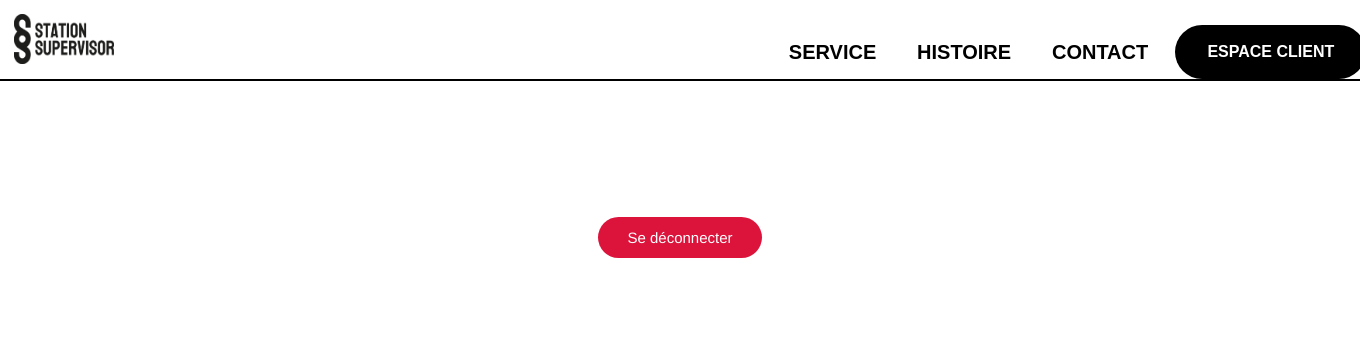
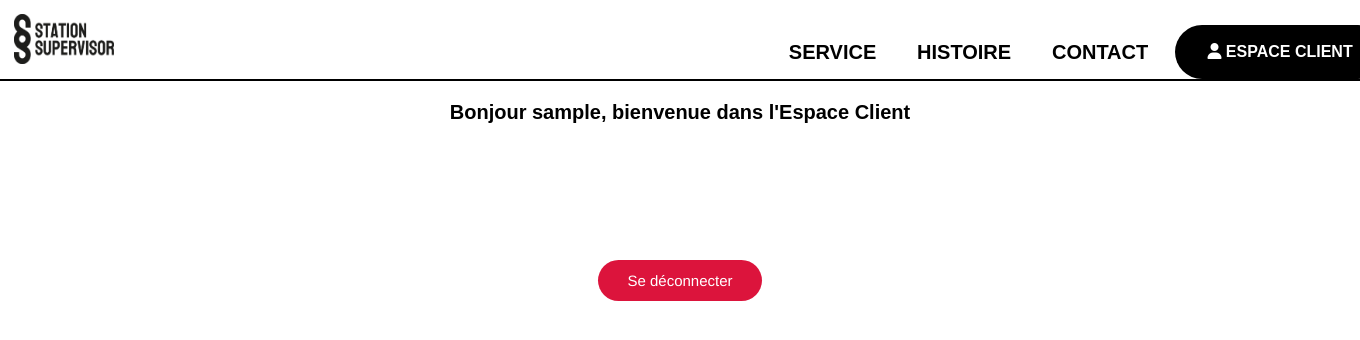
Before and after one commit to JupiterD-aurel/Supervision, a PHP site: page /client.php in a window 1360 px wide. Shown: the top 340 px of the page. Run offline with PHP 8.4, Linux system fonts and the light colour scheme; the visitor is signed in with stand-in values (Sample User, id 1); some libraries are stand-ins or nearby versions.

Commit message:
Bizarre bizarre

```diff
--- a/Site/Css/login.css
+++ b/Site/Css/login.css
@@ -101,3 +101,8 @@ form {
     font-family: "Helvetica";
     margin-top: 10%;
 }
+
+#hellotitle{
+    text-align: center;
+    margin-top: 2rem;
+}
--- a/Site/client.php
+++ b/Site/client.php
@@ -17,7 +17,7 @@ if($status == PHP_SESSION_NONE){
 <?php
 if(isset($_SESSION['username']))
 {
-    $d = 1;
+    $username = $_SESSION['username'];
 }
 else{
     header("Location: login.php");
@@ -26,6 +26,7 @@ else{
 
 <?php include('header.php')?>
 
+<h1 id="hellotitle">Bonjour <?php echo $username?>, bienvenue dans l'Espace Client</h1>
 <div id=logoutbutton>
     <a href="logout.php" id="logout">Se déconnecter</a>
 </div>
--- a/Site/header.php
+++ b/Site/header.php
@@ -7,6 +7,7 @@ if($status == PHP_SESSION_NONE){
 ?>
 <link rel="stylesheet" href="css/header.css">
 <link rel="icon" href="image/favicon.png">
+<script src="https://kit.fontawesome.com/ab98ebb4c8.js" crossorigin="anonymous"></script>
 
 
 <nav>
@@ -20,7 +21,7 @@ if($status == PHP_SESSION_NONE){
             <?php
             if(isset($_SESSION['username']))
             {
-                echo "<a href='client.php' id='lgnbutton'><strong>ESPACE CLIENT</strong></a>";
+                echo "<a href='client.php' id='lgnbutton'><i class='fa-solid fa-user'></i> <strong>ESPACE CLIENT</strong></a>";
             }
             else
             {
--- a/Site/register.php
+++ b/Site/register.php
@@ -13,7 +13,10 @@
 <?php
 $error = "";
 $mess = "";
-session_start();
+$status = session_status();
+if($status == PHP_SESSION_NONE){
+    session_start();
+}
 
 if(isset($_POST["submit"]))
 {
```
